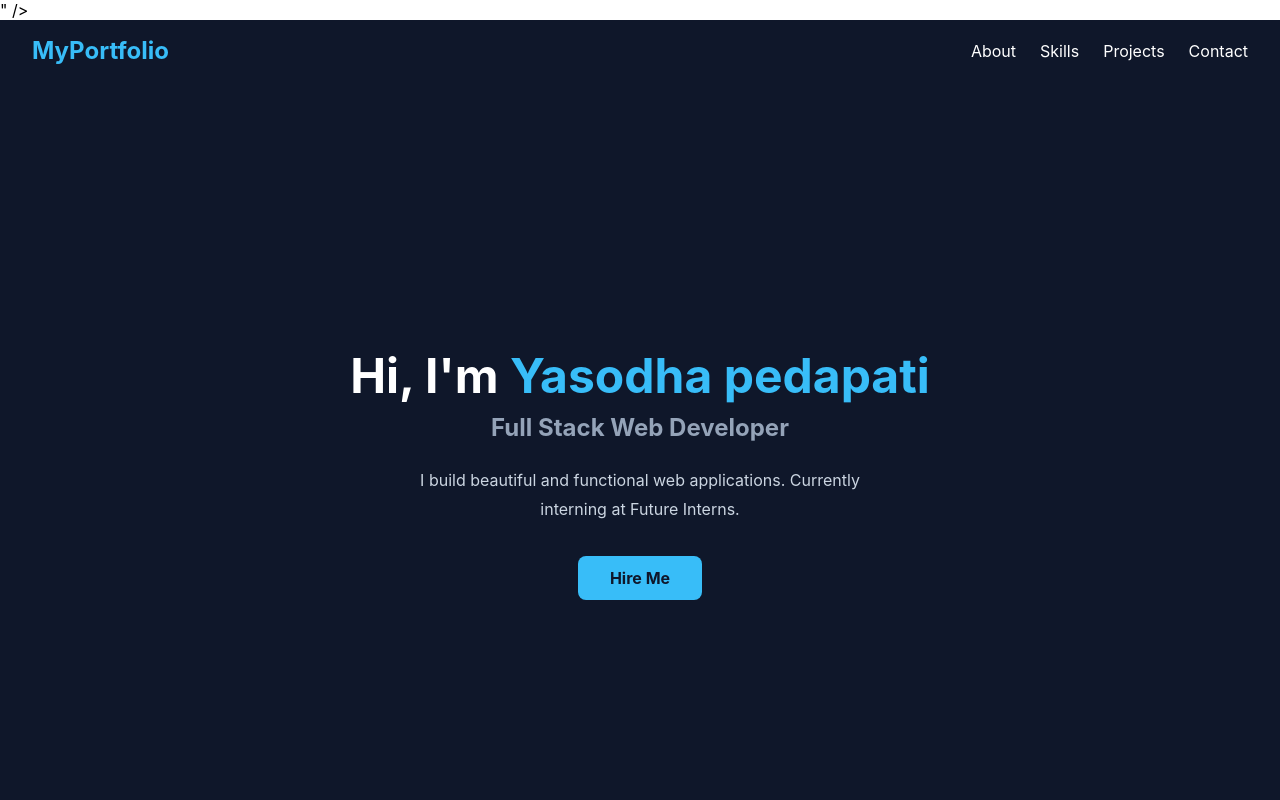
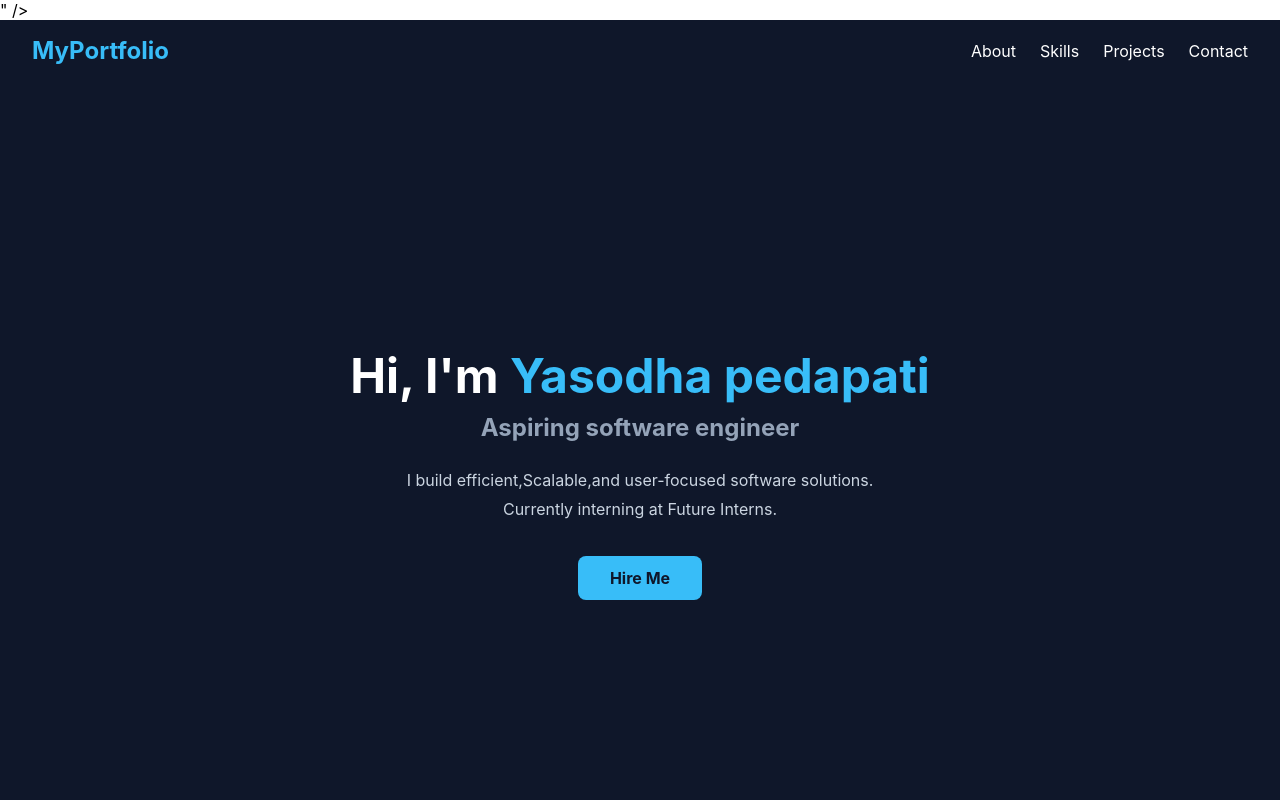
Before and after one commit to yasodhapedapati-dot/FUTURE_FS_01, a React (Create React App) app: page / in a window 1280 px wide. Shown: the top 800 px of the page. Built offline with nearby package versions, Linux system fonts and the light colour scheme.

Commit message:
Updated Hero section

```diff
--- a/src/components/Hero.js
+++ b/src/components/Hero.js
@@ -2,8 +2,8 @@ function Hero() {
   return (
     <section style={styles.hero}>
       <h1 style={styles.name}>Hi, I'm <span style={styles.highlight}>Yasodha pedapati</span></h1>
-      <h2 style={styles.title}>Full Stack Web Developer</h2>
-      <p style={styles.bio}>I build beautiful and functional web applications. Currently interning at Future Interns.</p>
+      <h2 style={styles.title}>Aspiring software engineer</h2>
+      <p style={styles.bio}>I build efficient,Scalable,and user-focused software solutions. Currently interning at Future Interns.</p>
       <a href="#contact" style={styles.btn}>Hire Me</a>
     </section>
   );
```
